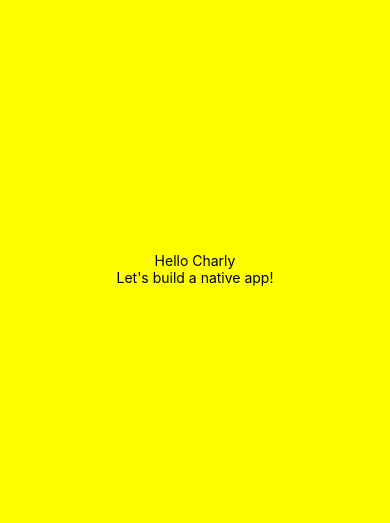
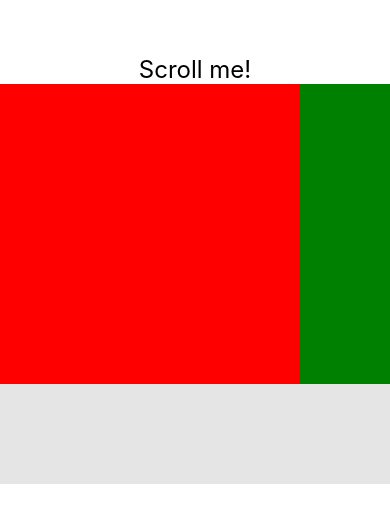
Before and after one commit to CharlotteMD/react-native-learning, a React Native app: screen / in a window 390 px wide. Shown: the part 153-676 px from the top of the page. Built offline with nearby package versions, Linux system fonts and the light colour scheme.

Commit message:
component learning

```diff
--- a/App.js
+++ b/App.js
@@ -1,22 +1,21 @@
 import { StatusBar } from 'expo-status-bar';
 import React from 'react';
-import { StyleSheet, Text, View } from 'react-native';
+import { ScrollView, Text, View } from 'react-native';
 
-export default function App() {
-  return (
-    <View style={styles.container}>
-      <Text>Hello Charly</Text>
-      <Text>Let's build a native app!</Text>
-      <StatusBar style="auto" />
+const App = () => (
+  <View style={{ flex: 1, justifyContent: 'center' }}>
+    <Text style={{ fontSize: 24, textAlign: 'center' }}>
+      Scroll me!
+    </Text>
+    <View style={{ height: 400, backgroundColor: '#e5e5e5' }}>
+      <ScrollView horizontal>
+        <View style={{ width: 300, height: 300, backgroundColor: 'red' }} />
+        <View style={{ width: 300, height: 300, backgroundColor: 'green' }} />
+        <View style={{ width: 300, height: 300, backgroundColor: 'blue' }} />
+      </ScrollView>
     </View>
-  );
-}
+    <StatusBar style="auto" />
+  </View>
+);
 
-const styles = StyleSheet.create({
-  container: {
-    flex: 1,
-    backgroundColor: 'yellow',
-    alignItems: 'center',
-    justifyContent: 'center',
-  },
-});
+export default App;
```
